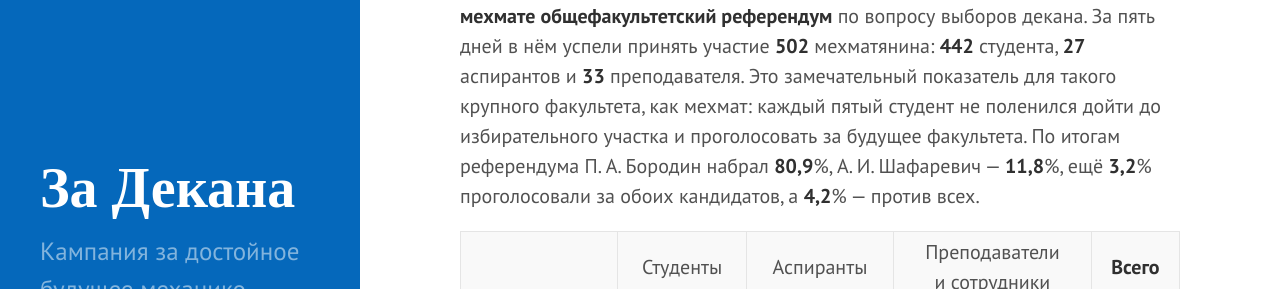
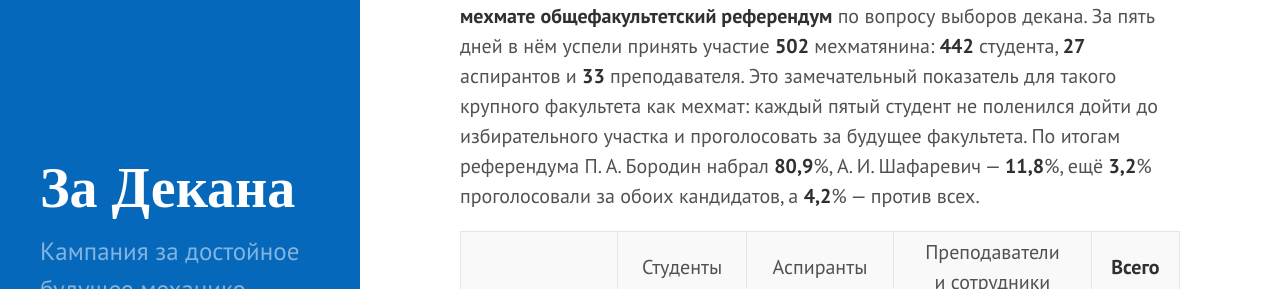
Before and after one commit to studmm/zadekana, a Jekyll site: the page built from index.md, in a window 1280 px wide and 900 px high, scrolled down 426 px. Shown: the part 197-486 px from the top of the window. Built offline with Jekyll 4.4.1, drawn with Linux system fonts in a browser that asks for light colours; some web fonts are replaced.

Commit message:
enh: better commas

```diff
--- a/index.md
+++ b/index.md
@@ -20,7 +20,7 @@ _Подробнее о кандидатах на соответствующей
 
 # Референдум мехмата #задекана
 
-С 14 по 19 ноября 2019 года (с перерывом на воскресенье) **мы проводили на мехмате общефакультетский референдум** по вопросу выборов декана. За пять дней в нём успели принять участие **502** мехматянина: **442** студента, **27** аспирантов и **33** преподавателя. Это замечательный показатель для такого крупного факультета, как мехмат: каждый пятый студент не поленился дойти до избирательного участка и проголосовать за будущее факультета. По итогам референдума П. А. Бородин набрал **80,9**%, А. И. Шафаревич — **11,8**%, ещё **3,2**% проголосовали за обоих кандидатов, а **4,2**% — против всех.
+С 14 по 19 ноября 2019 года (с перерывом на воскресенье) **мы проводили на мехмате общефакультетский референдум** по вопросу выборов декана. За пять дней в нём успели принять участие **502** мехматянина: **442** студента, **27** аспирантов и **33** преподавателя. Это замечательный показатель для такого крупного факультета как мехмат: каждый пятый студент не поленился дойти до избирательного участка и проголосовать за будущее факультета. По итогам референдума П. А. Бородин набрал **80,9**%, А. И. Шафаревич — **11,8**%, ещё **3,2**% проголосовали за обоих кандидатов, а **4,2**% — против всех.
 
 {% include results.html %}
 
```
